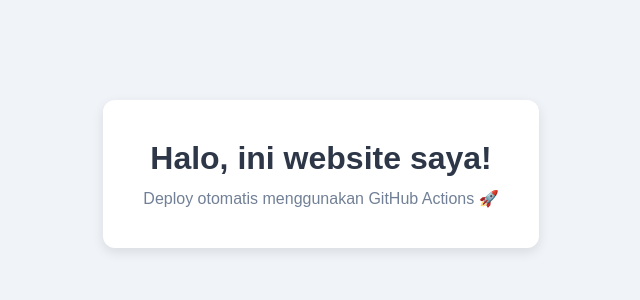
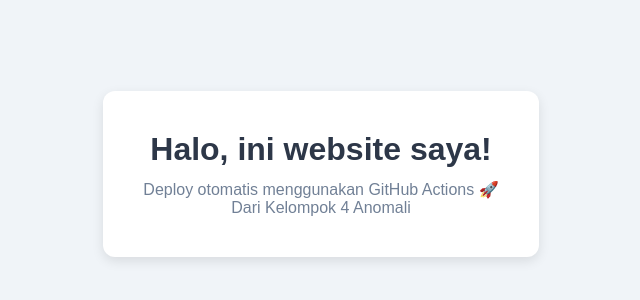
Before and after one commit to maulanasihdi/Cloud-Computing-CI-CD, a plain HTML site: page index.html in a window 1280 px wide. Shown: the part 226-526 px from the top of the page, without its empty margins (319-959 px from the left). Drawn offline with Linux system fonts and the light colour scheme.

Commit message:
Tambah Keterangan Nama Kelompok

```diff
--- a/index.html
+++ b/index.html
@@ -10,6 +10,7 @@
     <div class="container">
         <h1>Halo, ini website saya!</h1>
         <p>Deploy otomatis menggunakan GitHub Actions 🚀</p>
+	<p>Dari Kelompok 4 Anomali</p>
     </div>
 </body>
 </html>
```
